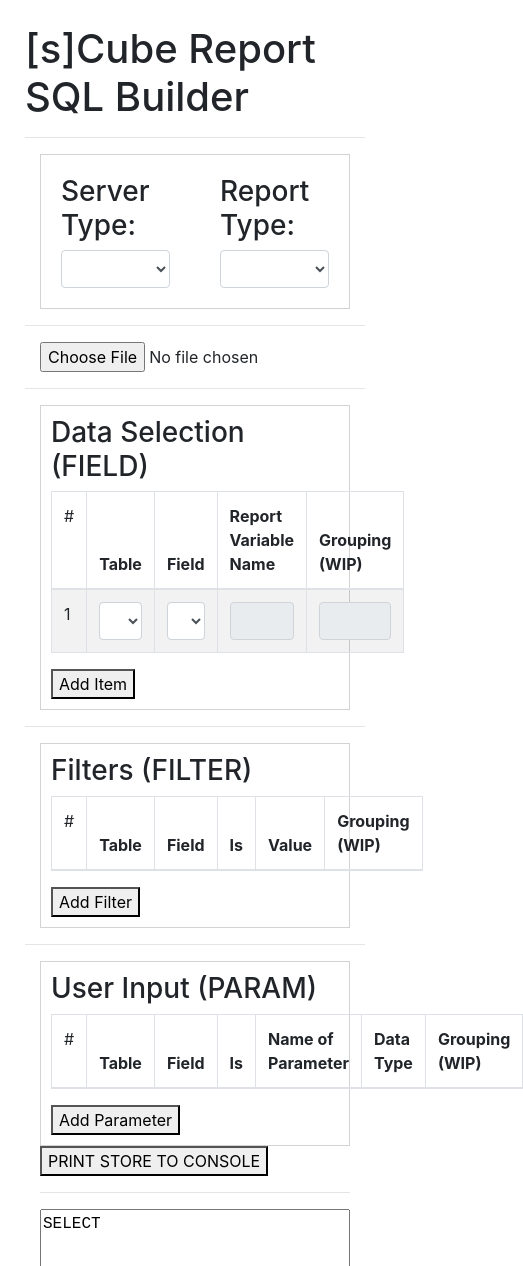
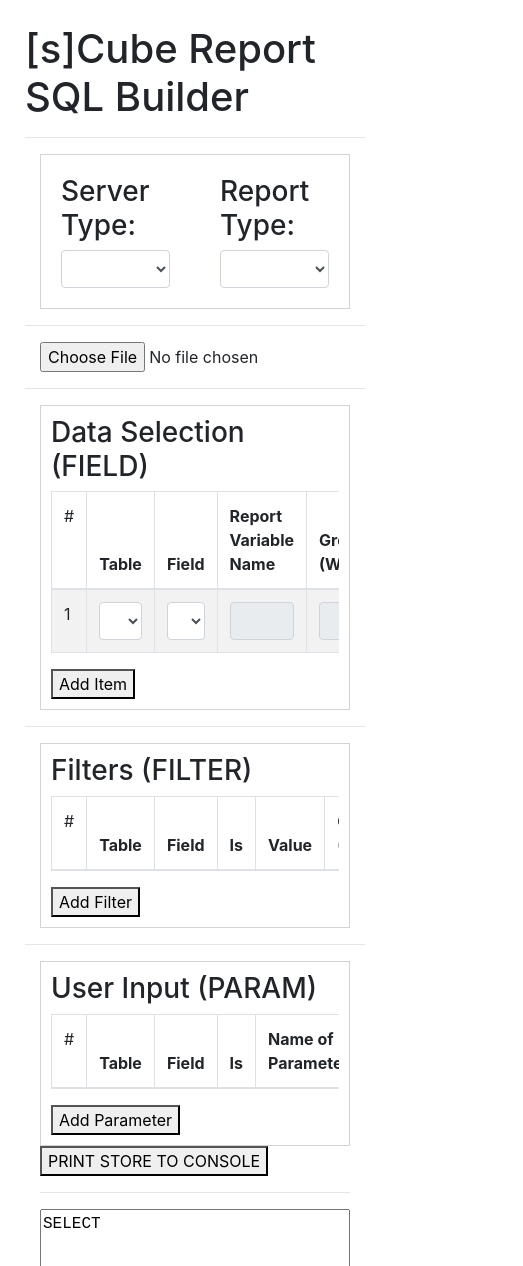
Before and after one commit to ItsAMeNick/sCube-Report-SQL-Builder, a React (Create React App) app: page / in a window 390 px wide. Shown: the top 1266 px of the page, 523 px wide, since content can reach past the window. Built offline with nearby package versions, Linux system fonts and the light colour scheme.

Commit message:
[NZ] made tables responsive

```diff
--- a/src/components/FIELD_Container.js
+++ b/src/components/FIELD_Container.js
@@ -37,7 +37,7 @@ class FIELD_Container extends Component {
         return (
             <div className="Container">
                 <h3>Data Selection (FIELD)</h3>
-                <Table bordered striped>
+                <Table bordered striped responsive>
                 <thead>
                     <tr>
                         <td>#</td>
--- a/src/components/FILTER_Container.js
+++ b/src/components/FILTER_Container.js
@@ -40,7 +40,7 @@ class FILTER_Container extends Component {
         return (
             <div className="Container">
                 <h3>Filters (FILTER)</h3>
-                <Table bordered striped>
+                <Table bordered striped responsive>
                 <thead>
                     <tr>
                         <td>#</td>
--- a/src/components/PARAM_Container.js
+++ b/src/components/PARAM_Container.js
@@ -28,7 +28,7 @@ class PARAM_Container extends Component {
         return (
             <div className="Container">
                 <h3>User Input (PARAM)</h3>
-                <Table bordered striped>
+                <Table bordered striped responsive>
                 <thead>
                     <tr>
                         <td>#</td>
--- a/src/components/PARAM_Item.js
+++ b/src/components/PARAM_Item.js
@@ -89,6 +89,13 @@ class PARAM_Item extends Component {
                 <td><Form.Control id={"group-"+this.props.id} as="select" value={this.props.parameters[this.props.id].group} onChange={this.handleChange}>
                     {this.getGroups(this.props.parameters[this.props.id].table)}
                 </Form.Control></td>
+                <td>
+                    <button onClick={() => {
+                        this.props.delete(this.props.id);
+                    }}>
+                        Delete
+                    </button>
+                </td>
             </tr>
         );
     }
--- a/src/modules/reducer.js
+++ b/src/modules/reducer.js
@@ -207,7 +207,8 @@ const sCubeReducer = (state = initialState, action) => {
         }
         case "delete_item": {
             let newState = _.cloneDeep(state);
-            delete newState[action.payload.type][action.payload.ref];
+            console.log(action.payload);
+            //delete newState[action.payload.type][action.payload.ref];
             return newState;
         }
 
```
